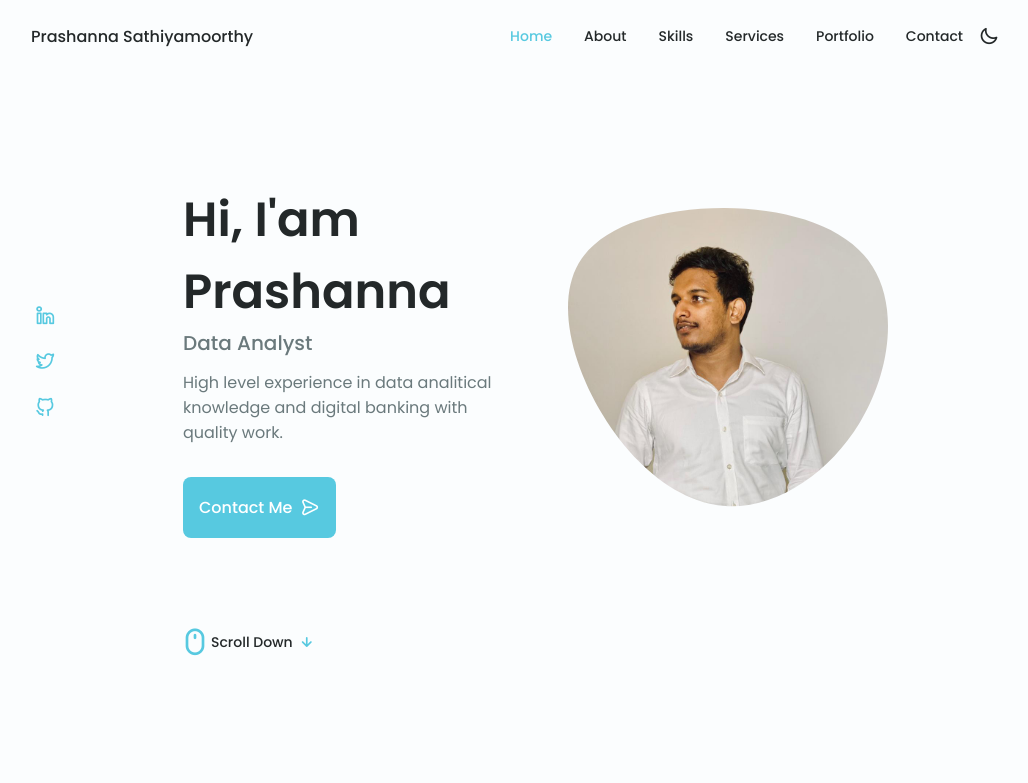
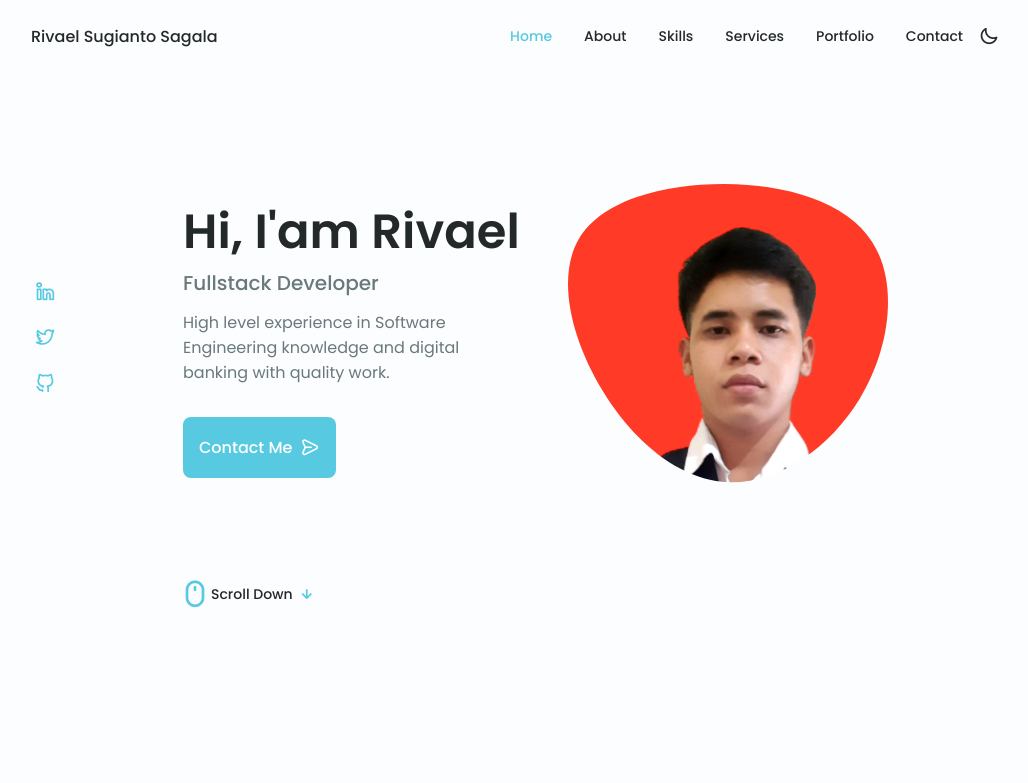
Before and after one commit to rivaelsagala/portofolio-web, a plain HTML site: page index.html in a window 1280 px wide. Shown: the top 783 px of the page, without its empty margins (125-1153 px from the left). Drawn offline with nearby package versions, Linux system fonts and the light colour scheme.

Commit message:
new code

```diff
--- a/index.html
+++ b/index.html
@@ -1,5 +1,6 @@
 <!DOCTYPE html>
 <html lang="en">
+
 <head>
     <meta charset="UTF-8">
     <meta name="viewport" content="width=device-width, initial-scale=1.0">
@@ -13,13 +14,14 @@
     <!--==================== CSS ====================-->
     <link rel="stylesheet" href="./packages/css/styles.css">
 
-        <title>Prashanna</title>
+    <title>Rivael Sugianto Sagala</title>
 </head>
+
 <body>
     <!--==================== HEADER ====================-->
     <header class="header" id="header">
         <nav class="nav container">
-                <a href="#" class="nav__logo">Prashanna Sathiyamoorthy</a>
+            <a href="#" class="nav__logo">Rivael Sugianto Sagala</a>
             <div class="nav__menu" id="nav-menu">
                 <ul class="nav__list grid">
                     <li class="nav__item">
@@ -74,7 +76,8 @@
             <div class="home__container container grid">
                 <div class="home__content grid">
                     <div class="home__social">
-                            <a href="https://www.linkedin.com/in/prashanna-sathiyamoorthy-194704153/" target="_blank" class="home__social-icon">
+                        <a href="https://www.linkedin.com/in/prashanna-sathiyamoorthy-194704153/" target="_blank"
+                            class="home__social-icon">
                             <i class="uil uil-linkedin-alt"></i>
                         </a>
                         <a href="https://twitter.com/prashanna01" target="_blank" class="home__social-icon">
@@ -86,27 +89,29 @@
                     </div>
 
                     <div class="home__img">
-                            <svg class="home__blob" viewBox="0 0 200 187" xmlns="http://www.w3.org/2000/svg" xmlns:xlink="http://www.w3.org/1999/xlink">
+                        <svg class="home__blob" viewBox="0 0 200 187" xmlns="http://www.w3.org/2000/svg"
+                            xmlns:xlink="http://www.w3.org/1999/xlink">
                             <mask id="mask0" mask-type="alpha">
                                 <path d="M190.312 36.4879C206.582 62.1187 201.309 102.826 182.328 134.186C163.346 165.547
                                     130.807 187.559 100.226 186.353C69.6454 185.297 41.0228 161.023 21.7403 129.362C2.45775
                                     97.8511 -7.48481 59.1033 6.67581 34.5279C20.9871 10.1032 59.7028 -0.149132 97.9666
-                                    0.00163737C136.23 0.303176 174.193 10.857 190.312 36.4879Z"/>
+                                    0.00163737C136.23 0.303176 174.193 10.857 190.312 36.4879Z" />
                             </mask>
                             <g mask="url(#mask0)">
                                 <path d="M190.312 36.4879C206.582 62.1187 201.309 102.826 182.328 134.186C163.346
                                     165.547 130.807 187.559 100.226 186.353C69.6454 185.297 41.0228 161.023 21.7403
                                     129.362C2.45775 97.8511 -7.48481 59.1033 6.67581 34.5279C20.9871 10.1032 59.7028
-                                    -0.149132 97.9666 0.00163737C136.23 0.303176 174.193 10.857 190.312 36.4879Z"/>
-                                    <image class="home__blob-img" x="" xlink:href="packages/images/pras-1.jpeg"/>
+                                    -0.149132 97.9666 0.00163737C136.23 0.303176 174.193 10.857 190.312 36.4879Z" />
+                                <image class="home__blob-img" x="" xlink:href="packages/images/saya/me.png" />
                             </g>
                         </svg>
                     </div>
 
                     <div class="home__data">
-                            <h1 class="home__title">Hi, I'am Prashanna</h1>
-                            <h3 class="home__subtitle">Data Analyst</h3>
-                            <p class="home__description">High level experience in data analitical knowledge and digital banking with quality work.</p>
+                        <h1 class="home__title">Hi, I'am Rivael</h1>
+                        <h3 class="home__subtitle">Fullstack Developer</h3>
+                        <p class="home__description">High level experience in Software Engineering knowledge and digital
+                            banking with quality work.</p>
                         <a href="#contact" class="button button--flex home__button">
                             Contact Me<i class="uil uil-message button__icon"></i>
                         </a>
@@ -129,7 +134,7 @@
             <span class="section__subtitle">My Introduction</span>
 
             <div class="about__container container grid">
-                    <img src="packages/images/pras-2.jpeg" alt="" class="about__img">
+                <img src="packages/images/saya/1.jpeg" alt="" class="about__img">
                 <div class="about__data">
                     <p class="about__description">
                         Data analyst, with extensive knowledge and years of experience,
@@ -544,7 +549,8 @@
                             <ul class="services__modal-services grid">
                                 <li class="services__modal-service">
                                     <i class="uil uil-check-circle services__modal-icon"></i>
-                            <p>Assiting both personal and commercial clients with financial questions and needs.</p>
+                                    <p>Assiting both personal and commercial clients with financial questions and needs.
+                                    </p>
                                 </li>
 
                                 <li class="services__modal-service">
@@ -579,7 +585,7 @@
 
                     <div class="services__modal">
                         <div class="services__modal-content">
-                    <h4 class="services__modal-title">Web  Developer<br></h4>
+                            <h4 class="services__modal-title">Web Developer<br></h4>
                             <i class="uil uil-times services__modal-close"></i>
 
                             <ul class="services__modal-services grid">
@@ -691,7 +697,8 @@
                 <div class="project__container container grid">
                     <div class="project__data">
                         <h2 class="project__title">You have a new project?</h2>
-                        <p class="project__description">Contact me now and get discounts on your Web development projects.</p>
+                        <p class="project__description">Contact me now and get discounts on your Web development
+                            projects.</p>
                         <a href="#contact" class="button button--flex button--white">Contact me
                             <i class="uil uil-message project__icon button__icon"></i>
                         </a>
```
Also changed, not shown: packages/images/saya/1.jpeg (added), packages/images/saya/Rivael_Sagala.png (added), packages/images/saya/me.png (added), packages/images/saya/meee.png (added). Lines whose indentation alone changed are shown as unchanged.
